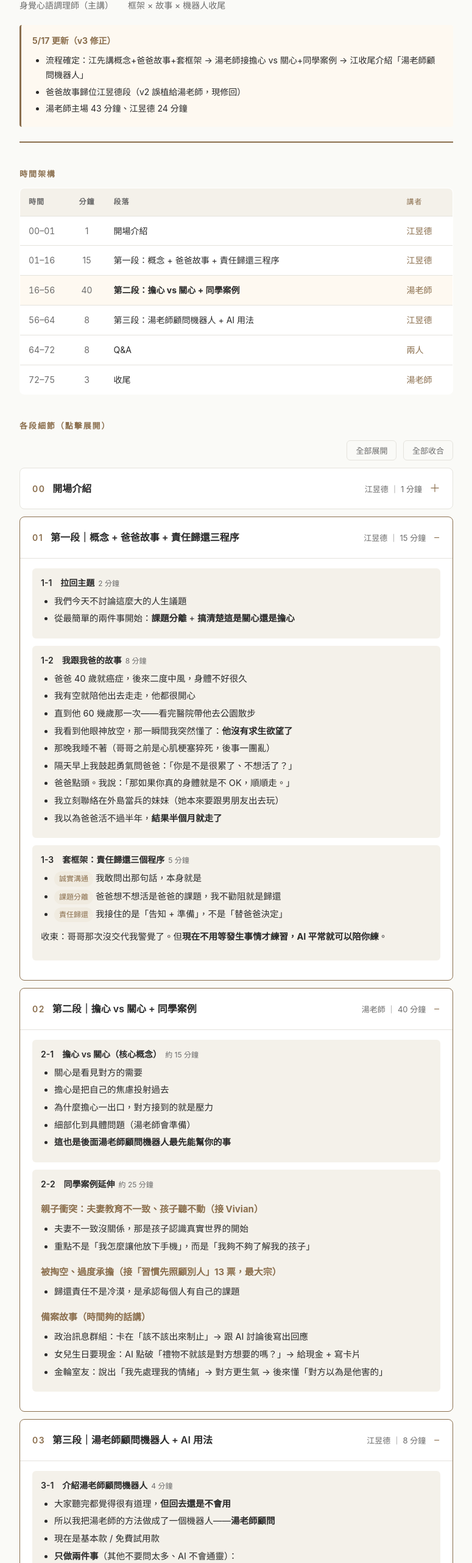
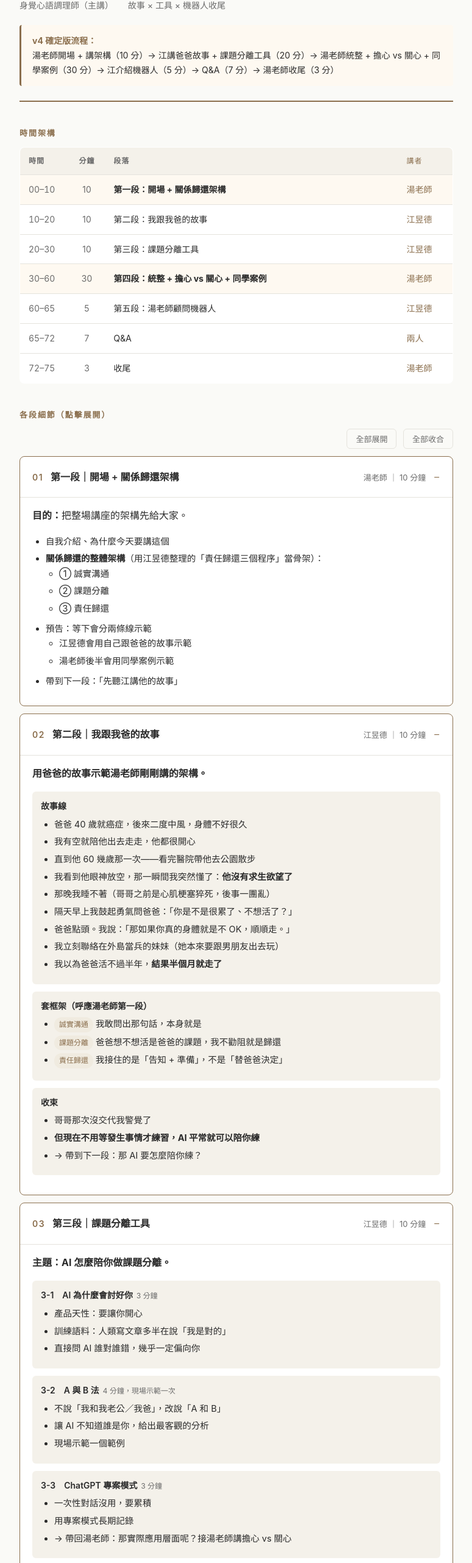
Before and after one commit to Jiang-Yude/my-rgf-outline-0520, a plain HTML site: page index.html in a window 1280 px wide. Shown: the part 217-2780 px from the top of the page at 61% size, without its empty margins (252-1027 px from the left). Drawn offline with Linux system fonts and the light colour scheme.

Commit message:
v4 確定版：湯老師開場 10 分講架構、江 20 分（爸爸故事+工具）、湯老師 30 分大段、江 5 分機器人收尾

```diff
--- a/index.html
+++ b/index.html
@@ -4,7 +4,7 @@
 <meta charset="UTF-8">
 <meta name="viewport" content="width=device-width, initial-scale=1.0">
 <meta name="robots" content="noindex, nofollow">
-<title>關係不內耗練習課 — 課綱結構確認 v3</title>
+<title>關係不內耗練習課 — 課綱結構確認 v4</title>
 <style>
   :root {
     --bg: #fafaf7;
@@ -80,8 +80,6 @@
     border-radius: 4px;
   }
   .update-note strong { color: var(--accent); }
-  .update-note ul { margin: 8px 0 0; padding-left: 22px; }
-  .update-note li { margin-bottom: 4px; }
   .section-title {
     font-size: 13px;
     letter-spacing: 0.15em;
@@ -241,20 +239,16 @@
 <div class="container">
 
   <header>
-    <span class="badge">課綱結構確認 v3</span>
+    <span class="badge">課綱結構確認 v4</span>
     <h1>關係不內耗練習課 — 責任歸還方程式</h1>
     <p class="subtitle">5/20（三）19:30 ｜ 免費線上講座 ｜ 75 分鐘</p>
     <div class="speakers">
       <div class="speaker"><strong>湯宏聖</strong><span>身覺心語調理師（主講）</span></div>
-      <div class="speaker"><strong>江昱德</strong><span>框架 × 故事 × 機器人收尾</span></div>
+      <div class="speaker"><strong>江昱德</strong><span>故事 × 工具 × 機器人收尾</span></div>
     </div>
     <div class="update-note">
-      <strong>5/17 更新（v3 修正）</strong>
-      <ul>
-        <li>流程確定：江先講概念+爸爸故事+套框架 → 湯老師接擔心 vs 關心+同學案例 → 江收尾介紹「湯老師顧問機器人」</li>
-        <li>爸爸故事歸位江昱德段（v2 誤植給湯老師，現修回）</li>
-        <li>湯老師主場 43 分鐘、江昱德 24 分鐘</li>
-      </ul>
+      <strong>v4 確定版流程：</strong><br>
+      湯老師開場 + 講架構（10 分）→ 江講爸爸故事 + 課題分離工具（20 分）→ 湯老師統整 + 擔心 vs 關心 + 同學案例（30 分）→ 江介紹機器人（5 分）→ Q&amp;A（7 分）→ 湯老師收尾（3 分）
     </div>
   </header>
 
@@ -264,11 +258,12 @@
       <tr><th class="time-col">時間</th><th class="min-col">分鐘</th><th>段落</th><th class="speaker-col">講者</th></tr>
     </thead>
     <tbody>
-      <tr><td class="time-col">00–01</td><td class="min-col">1</td><td>開場介紹</td><td class="speaker-col">江昱德</td></tr>
-      <tr><td class="time-col">01–16</td><td class="min-col">15</td><td>第一段：概念 + 爸爸故事 + 責任歸還三程序</td><td class="speaker-col">江昱德</td></tr>
-      <tr class="main"><td class="time-col">16–56</td><td class="min-col">40</td><td><strong>第二段：擔心 vs 關心 + 同學案例</strong></td><td class="speaker-col">湯老師</td></tr>
-      <tr><td class="time-col">56–64</td><td class="min-col">8</td><td>第三段：湯老師顧問機器人 + AI 用法</td><td class="speaker-col">江昱德</td></tr>
-      <tr><td class="time-col">64–72</td><td class="min-col">8</td><td>Q&amp;A</td><td class="speaker-col">兩人</td></tr>
+      <tr class="main"><td class="time-col">00–10</td><td class="min-col">10</td><td><strong>第一段：開場 + 關係歸還架構</strong></td><td class="speaker-col">湯老師</td></tr>
+      <tr><td class="time-col">10–20</td><td class="min-col">10</td><td>第二段：我跟我爸的故事</td><td class="speaker-col">江昱德</td></tr>
+      <tr><td class="time-col">20–30</td><td class="min-col">10</td><td>第三段：課題分離工具</td><td class="speaker-col">江昱德</td></tr>
+      <tr class="main"><td class="time-col">30–60</td><td class="min-col">30</td><td><strong>第四段：統整 + 擔心 vs 關心 + 同學案例</strong></td><td class="speaker-col">湯老師</td></tr>
+      <tr><td class="time-col">60–65</td><td class="min-col">5</td><td>第五段：湯老師顧問機器人</td><td class="speaker-col">江昱德</td></tr>
+      <tr><td class="time-col">65–72</td><td class="min-col">7</td><td>Q&amp;A</td><td class="speaker-col">兩人</td></tr>
       <tr><td class="time-col">72–75</td><td class="min-col">3</td><td>收尾</td><td class="speaker-col">湯老師</td></tr>
     </tbody>
   </table>
@@ -280,38 +275,45 @@
     <button onclick="document.querySelectorAll('details').forEach(d=>d.open=false)">全部收合</button>
   </div>
 
-  <details>
+  <details open>
     <summary>
-      <span class="seg-num">00</span>
-      <span class="seg-title">開場介紹</span>
-      <span class="seg-meta">江昱德 ｜ 1 分鐘</span>
+      <span class="seg-num">01</span>
+      <span class="seg-title">第一段｜開場 + 關係歸還架構</span>
+      <span class="seg-meta">湯老師 ｜ 10 分鐘</span>
     </summary>
     <div class="seg-body">
+      <p style="margin-top:0"><strong>目的：</strong>把整場講座的架構先給大家。</p>
       <ul>
-        <li>介紹兩位講師</li>
-        <li>說明今天 75 分鐘的目的</li>
+        <li>自我介紹、為什麼今天要講這個</li>
+        <li><strong>關係歸還的整體架構</strong>（用江昱德整理的「責任歸還三個程序」當骨架）：
+          <ul>
+            <li>① 誠實溝通</li>
+            <li>② 課題分離</li>
+            <li>③ 責任歸還</li>
+          </ul>
+        </li>
+        <li>預告：等下會分兩條線示範
+          <ul>
+            <li>江昱德會用自己跟爸爸的故事示範</li>
+            <li>湯老師後半會用同學案例示範</li>
+          </ul>
+        </li>
+        <li>帶到下一段：「先聽江講他的故事」</li>
       </ul>
     </div>
   </details>
 
   <details open>
     <summary>
-      <span class="seg-num">01</span>
-      <span class="seg-title">第一段｜概念 + 爸爸故事 + 責任歸還三程序</span>
-      <span class="seg-meta">江昱德 ｜ 15 分鐘</span>
+      <span class="seg-num">02</span>
+      <span class="seg-title">第二段｜我跟我爸的故事</span>
+      <span class="seg-meta">江昱德 ｜ 10 分鐘</span>
     </summary>
     <div class="seg-body">
+      <p style="margin-top:0"><strong>用爸爸的故事示範湯老師剛剛講的架構。</strong></p>
 
       <div class="sub">
-        <div class="sub-title">1-1　拉回主題<span class="sub-meta">2 分鐘</span></div>
-        <ul>
-          <li>我們今天不討論這麼大的人生議題</li>
-          <li>從最簡單的兩件事開始：<strong>課題分離</strong> + <strong>搞清楚這是關心還是擔心</strong></li>
-        </ul>
-      </div>
-
-      <div class="sub">
-        <div class="sub-title">1-2　我跟我爸的故事<span class="sub-meta">8 分鐘</span></div>
+        <div class="sub-title">故事線</div>
         <ul>
           <li>爸爸 40 歲就癌症，後來二度中風，身體不好很久</li>
           <li>我有空就陪他出去走走，他都很開心</li>
@@ -326,13 +328,21 @@
       </div>
 
       <div class="sub">
-        <div class="sub-title">1-3　套框架：責任歸還三個程序<span class="sub-meta">5 分鐘</span></div>
+        <div class="sub-title">套框架（呼應湯老師第一段）</div>
         <ul>
           <li><span class="pill">誠實溝通</span>我敢問出那句話，本身就是</li>
           <li><span class="pill">課題分離</span>爸爸想不想活是爸爸的課題，我不勸阻就是歸還</li>
           <li><span class="pill">責任歸還</span>我接住的是「告知 + 準備」，不是「替爸爸決定」</li>
         </ul>
-        <p style="margin-top: 12px; font-size: 14.5px;">收束：哥哥那次沒交代我警覺了。但<strong>現在不用等發生事情才練習，AI 平常就可以陪你練</strong>。</p>
+      </div>
+
+      <div class="sub">
+        <div class="sub-title">收束</div>
+        <ul>
+          <li>哥哥那次沒交代我警覺了</li>
+          <li><strong>但現在不用等發生事情才練習，AI 平常就可以陪你練</strong></li>
+          <li>→ 帶到下一段：那 AI 要怎麼陪你練？</li>
+        </ul>
       </div>
 
     </div>
@@ -340,25 +350,71 @@
 
   <details open>
     <summary>
-      <span class="seg-num">02</span>
-      <span class="seg-title">第二段｜擔心 vs 關心 + 同學案例</span>
-      <span class="seg-meta">湯老師 ｜ 40 分鐘</span>
+      <span class="seg-num">03</span>
+      <span class="seg-title">第三段｜課題分離工具</span>
+      <span class="seg-meta">江昱德 ｜ 10 分鐘</span>
+    </summary>
+    <div class="seg-body">
+      <p style="margin-top:0"><strong>主題：AI 怎麼陪你做課題分離。</strong></p>
+
+      <div class="sub">
+        <div class="sub-title">3-1　AI 為什麼會討好你<span class="sub-meta">3 分鐘</span></div>
+        <ul>
+          <li>產品天性：要讓你開心</li>
+          <li>訓練語料：人類寫文章多半在說「我是對的」</li>
+          <li>直接問 AI 誰對誰錯，幾乎一定偏向你</li>
+        </ul>
+      </div>
+
+      <div class="sub">
+        <div class="sub-title">3-2　A 與 B 法<span class="sub-meta">4 分鐘，現場示範一次</span></div>
+        <ul>
+          <li>不說「我和我老公／我爸」，改說「A 和 B」</li>
+          <li>讓 AI 不知道誰是你，給出最客觀的分析</li>
+          <li>現場示範一個範例</li>
+        </ul>
+      </div>
+
+      <div class="sub">
+        <div class="sub-title">3-3　ChatGPT 專案模式<span class="sub-meta">3 分鐘</span></div>
+        <ul>
+          <li>一次性對話沒用，要累積</li>
+          <li>用專案模式長期記錄</li>
+          <li>→ 帶回湯老師：那實際應用層面呢？接湯老師講擔心 vs 關心</li>
+        </ul>
+      </div>
+
+    </div>
+  </details>
+
+  <details open>
+    <summary>
+      <span class="seg-num">04</span>
+      <span class="seg-title">第四段｜統整 + 擔心 vs 關心 + 同學案例</span>
+      <span class="seg-meta">湯老師 ｜ 30 分鐘</span>
     </summary>
     <div class="seg-body">
 
       <div class="sub">
-        <div class="sub-title">2-1　擔心 vs 關心（核心概念）<span class="sub-meta">約 15 分鐘</span></div>
+        <div class="sub-title">4-1　統整 + 帶工具<span class="sub-meta">5 分鐘</span></div>
+        <ul>
+          <li>把江剛剛講的東西收一下、實際應用上會遇到什麼</li>
+          <li>帶到最常見的應用：擔心 vs 關心</li>
+        </ul>
+      </div>
+
+      <div class="sub">
+        <div class="sub-title">4-2　擔心 vs 關心<span class="sub-meta">10 分鐘</span></div>
         <ul>
           <li>關心是看見對方的需要</li>
           <li>擔心是把自己的焦慮投射過去</li>
           <li>為什麼擔心一出口，對方接到的就是壓力</li>
-          <li>細部化到具體問題（湯老師會準備）</li>
-          <li><strong>這也是後面湯老師顧問機器人最先能幫你的事</strong></li>
+          <li>細部化到具體問題</li>
         </ul>
       </div>
 
       <div class="sub">
-        <div class="sub-title">2-2　同學案例延伸<span class="sub-meta">約 25 分鐘</span></div>
+        <div class="sub-title">4-3　同學案例延伸<span class="sub-meta">15 分鐘</span></div>
 
         <h4>親子衝突：夫妻教育不一致、孩子聽不動（接 Vivian）</h4>
         <ul>
@@ -371,27 +427,23 @@
           <li>歸還責任不是冷漠，是承認每個人有自己的課題</li>
         </ul>
 
-        <h4>備案故事（時間夠的話講）</h4>
+        <h4>備案故事（時間夠才講）</h4>
         <ul>
-          <li>政治訊息群組：卡在「該不該出來制止」→ 跟 AI 討論後寫出回應</li>
-          <li>女兒生日要現金：AI 點破「禮物不就該是對方想要的嗎？」→ 給現金 + 寫卡片</li>
-          <li>金輪室友：說出「我先處理我的情緒」→ 對方更生氣 → 後來懂「對方以為是他害的」</li>
+          <li>政治訊息群組、女兒生日要現金、金輪室友</li>
         </ul>
       </div>
 
     </div>
   </details>
 
-  <details open>
+  <details>
     <summary>
-      <span class="seg-num">03</span>
-      <span class="seg-title">第三段｜湯老師顧問機器人 + AI 用法</span>
-      <span class="seg-meta">江昱德 ｜ 8 分鐘</span>
+      <span class="seg-num">05</span>
+      <span class="seg-title">第五段｜湯老師顧問機器人</span>
+      <span class="seg-meta">江昱德 ｜ 5 分鐘</span>
     </summary>
     <div class="seg-body">
-
-      <div class="sub">
-        <div class="sub-title">3-1　介紹湯老師顧問機器人<span class="sub-meta">4 分鐘</span></div>
+      <p style="margin-top:0"><strong>給回去不會用的人的一個工具。</strong></p>
       <ul>
         <li>大家聽完都覺得很有道理，<strong>但回去還是不會用</strong></li>
         <li>所以我把湯老師的方法做成了一個機器人——<strong>湯老師顧問</strong></li>
@@ -405,24 +457,13 @@
         <li>上完課大家可以直接拿去玩</li>
       </ul>
     </div>
-
-      <div class="sub">
-        <div class="sub-title">3-2　用 AI 之前的兩個關鍵觀念<span class="sub-meta">4 分鐘</span></div>
-        <ul>
-          <li><strong>AI 為什麼會討好你</strong>（產品天性 + 訓練語料偏見）</li>
-          <li><strong>A 與 B 法</strong>：不說「我和我老公」，改說「A 和 B」，讓 AI 不知道誰是你</li>
-        </ul>
-        <p style="margin-top: 10px; font-size: 14.5px;"><strong>核心訊息：你越清楚怎麼用它，AI 才能真的幫到你。</strong></p>
-      </div>
-
-    </div>
   </details>
 
   <details>
     <summary>
-      <span class="seg-num">04</span>
-      <span class="seg-title">第四段｜Q&amp;A</span>
-      <span class="seg-meta">兩人 ｜ 8 分鐘</span>
+      <span class="seg-num">06</span>
+      <span class="seg-title">第六段｜Q&amp;A</span>
+      <span class="seg-meta">兩人 ｜ 7 分鐘</span>
     </summary>
     <div class="seg-body">
       <p style="margin-top:0">主動先回應問卷自由文字題：</p>
@@ -437,8 +478,8 @@
 
   <details>
     <summary>
-      <span class="seg-num">05</span>
-      <span class="seg-title">第五段｜收尾</span>
+      <span class="seg-num">07</span>
+      <span class="seg-title">第七段｜收尾</span>
       <span class="seg-meta">湯老師 ｜ 3 分鐘</span>
     </summary>
     <div class="seg-body">
@@ -452,14 +493,14 @@
 
   <div class="section-title">江昱德待辦</div>
   <ul style="background: var(--card); border: 1px solid var(--line); padding: 16px 32px; border-radius: 8px;">
-    <li>「責任歸還三個程序」框架文字寫清楚 → 寄給湯老師（會議中承諾）</li>
+    <li>「責任歸還三個程序」框架文字寫清楚 → 寄給湯老師（湯老師第一段要用）</li>
     <li>「湯老師顧問機器人」雛形製作（兩功能：課題分離 + 擔心 vs 關心）</li>
     <li>A 與 B 法的現場示範範例準備</li>
     <li>校正問卷 email 拼錯（冰藍、莎莉）</li>
   </ul>
 
   <footer>
-    此為內部結構確認頁，僅供兩位講師對齊使用。<br>v3 更新 2026-05-17
+    此為內部結構確認頁，僅供兩位講師對齊使用。<br>v4 更新 2026-05-17
   </footer>
 
 </div>
```
Lines whose indentation alone changed are shown as unchanged.
